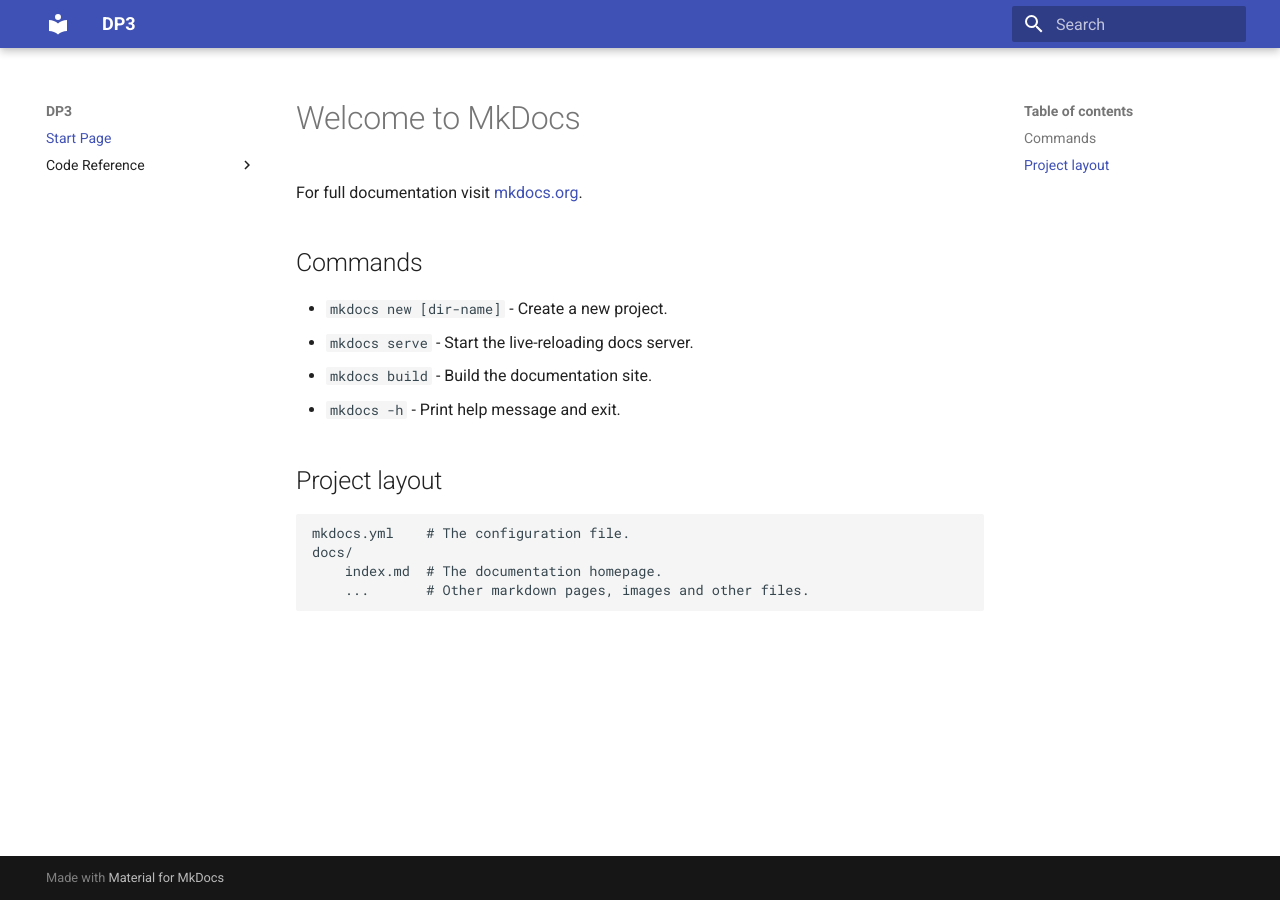
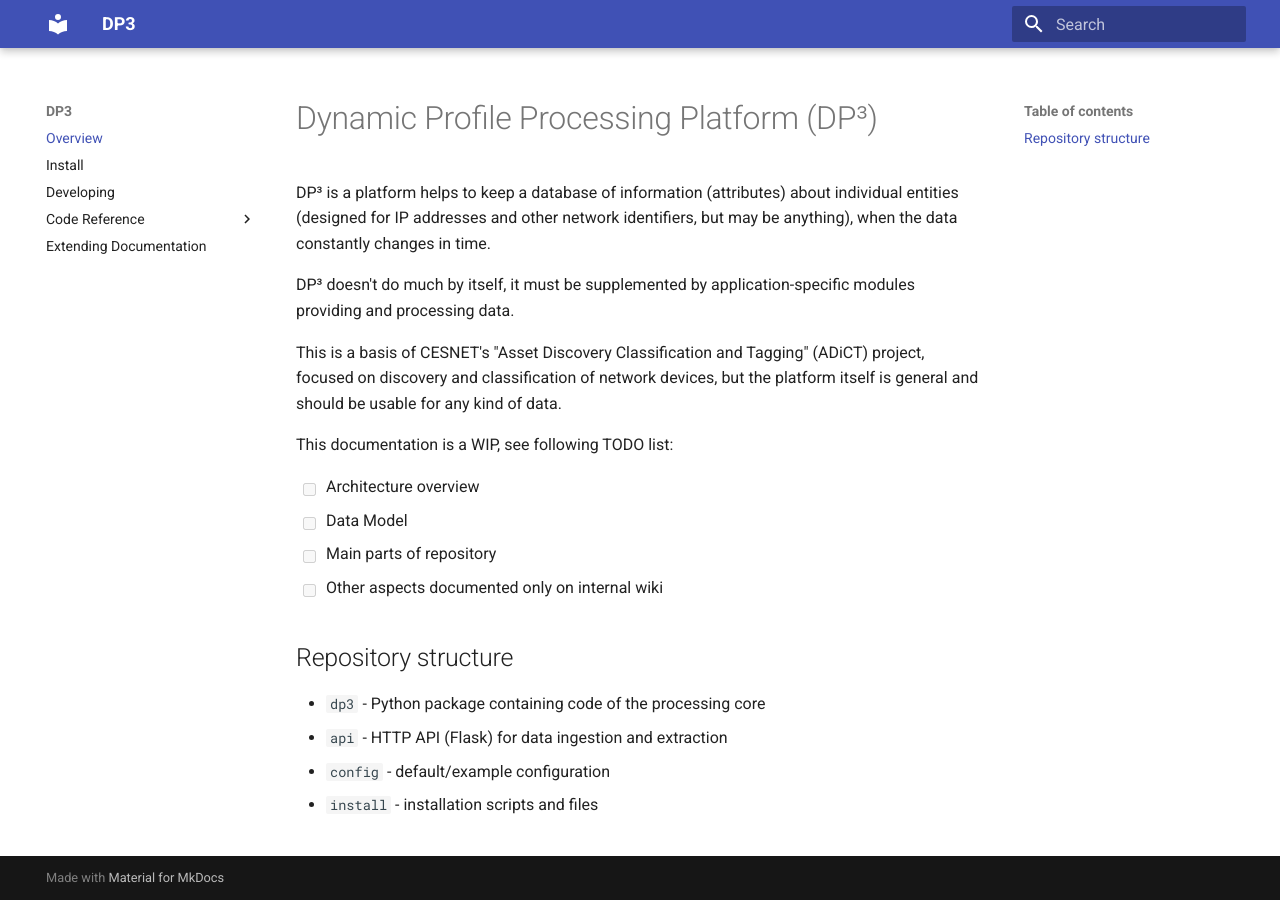
Before and after one commit to CESNET/dp3, an MkDocs documentation site: the page built from docs/index.md, in a window 1280 px wide. Built offline with MkDocs 1.6.1 and Material for MkDocs 9.7.7, drawn with Linux system fonts in a browser that asks for light colours.

Commit message:
Mkdocs: Added additional sections.

```diff
--- a/docs/index.md
+++ b/docs/index.md
@@ -1,17 +1,26 @@
-# Welcome to MkDocs
+# Dynamic Profile Processing Platform (DP³)
 
-For full documentation visit [mkdocs.org](https://www.mkdocs.org).
+DP³ is a platform helps to keep a database of information (attributes) about individual
+entities (designed for IP addresses and other network identifiers, but may be anything),
+when the data constantly changes in time.
 
-## Commands
+DP³ doesn't do much by itself, it must be supplemented by application-specific modules providing
+and processing data.
 
-* `mkdocs new [dir-name]` - Create a new project.
-* `mkdocs serve` - Start the live-reloading docs server.
-* `mkdocs build` - Build the documentation site.
-* `mkdocs -h` - Print help message and exit.
+This is a basis of CESNET's "Asset Discovery Classification and Tagging" (ADiCT) project,
+focused on discovery and classification of network devices,
+but the platform itself is general and should be usable for any kind of data.
 
-## Project layout
+This documentation is a WIP, see following TODO list:
 
-    mkdocs.yml    # The configuration file.
-    docs/
-        index.md  # The documentation homepage.
-        ...       # Other markdown pages, images and other files.
+- [ ] Architecture overview
+- [ ] Data Model
+- [ ] Main parts of repository
+- [ ] Other aspects documented only on internal wiki
+
+## Repository structure
+
+* `dp3` - Python package containing code of the processing core
+* `api` - HTTP API (Flask) for data ingestion and extraction
+* `config` - default/example configuration
+* `install` - installation scripts and files
--- a/mkdocs.yml
+++ b/mkdocs.yml
@@ -1,15 +1,29 @@
 site_name: DP3
 theme:
   name: material
+  features:
+    # Copy code blocks
+    - content.code.copy
 
 nav:
-  - Start Page: index.md
+  - Overview: index.md
+  - Install: installation.md
+  - Developing: developing.md
   - Code Reference: reference/
+  - Extending Documentation: mkdocs_info.md
 
 markdown_extensions:
   # Adds option to create permalinks to headings
   - toc:
       permalink: True
+  # Code blocks
+  - pymdownx.highlight:
+      anchor_linenums: true
+  - pymdownx.inlinehilite
+  - pymdownx.snippets
+  - pymdownx.superfences
+  # Markdown checkboxes
+  - pymdownx.tasklist:
 
 plugins:
   # Default search bar
```
Also changed, not shown: docs/developing.md (added, +29 -0 lines), docs/installation.md (added, +7 -0 lines), docs/mkdocs_info.md (added, +17 -0 lines), dp3/__init__.py (+0 -7 lines).
